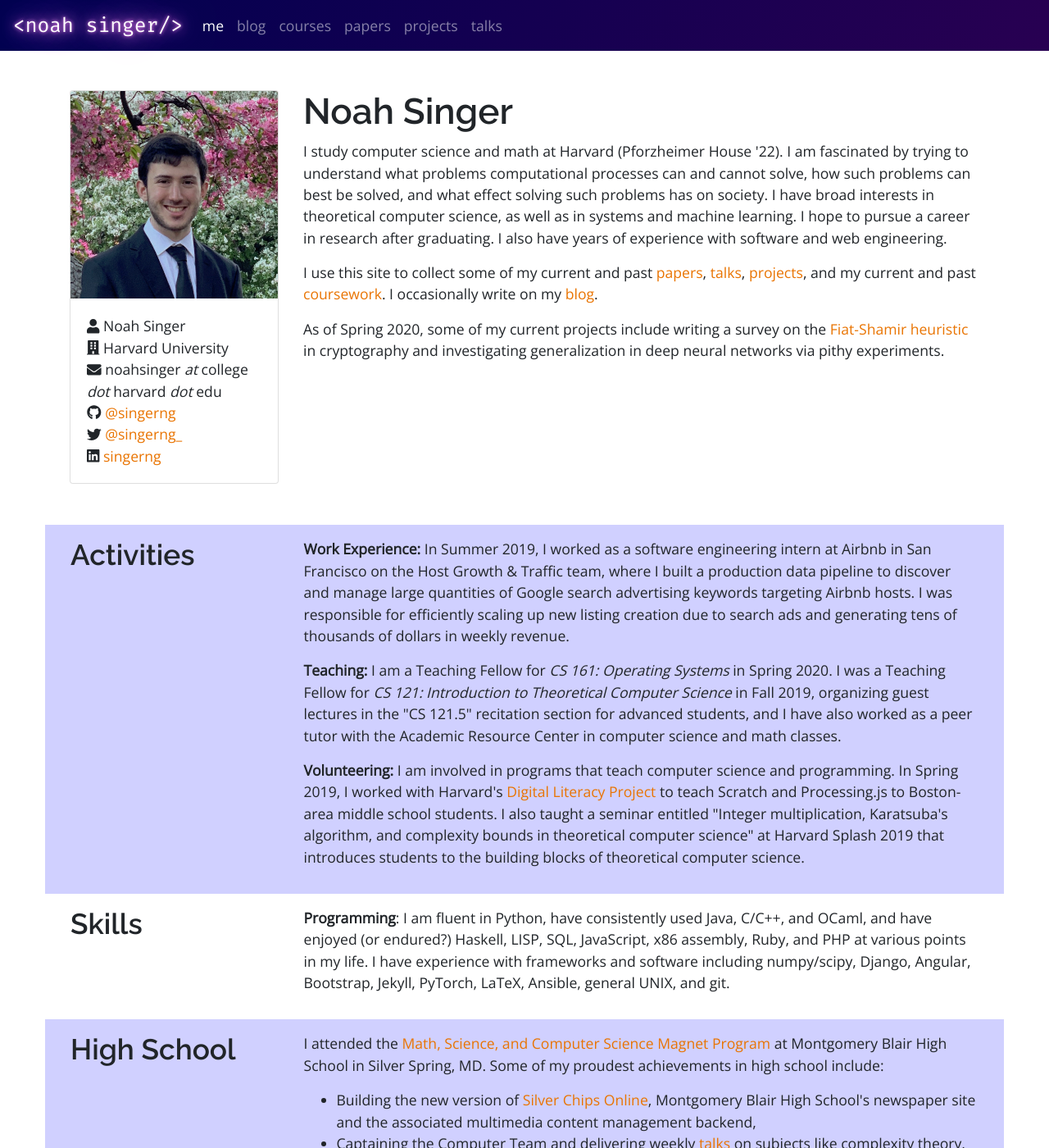
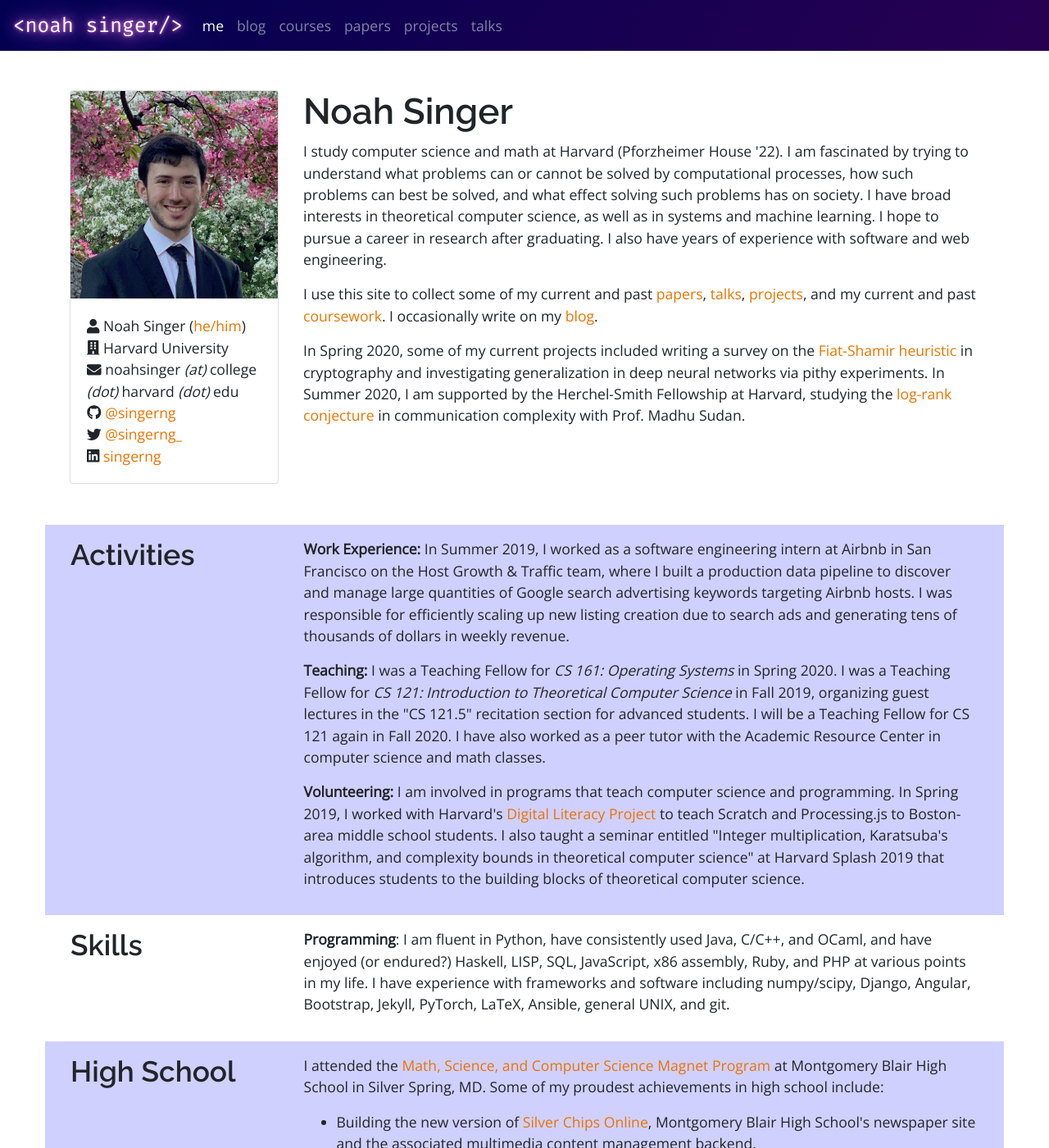
Before and after one commit to singerng/noahsinger.org, a Jekyll site: the page built from index/index.html, in a window 1280 px wide and 1400 px high. Shown: the whole window at 82% size. Built offline with Jekyll 4.4.1, drawn with Linux system fonts in a browser that asks for light colours; nearby versions of some CDN libraries.

Commit message:
updates to homepage

```diff
--- a/index/index.html
+++ b/index/index.html
@@ -10,9 +10,9 @@ layout: default
       <img class="card-img-top" src="/static/images/noahsinger.jpg"/>
       <div class="card-body">
         <div class="card-text">
-          <i class="fas fa-user"></i> Noah Singer<br/>
+          <i class="fas fa-user"></i> Noah Singer (<a href="https://www.mypronouns.org/he-him" target="_blank">he/him</a>)<br/>
           <i class="fas fa-building"></i> Harvard University<br/>
-          <i class="fas fa-envelope"></i> noahsinger <em>at</em> college <em>dot</em> harvard <em>dot</em> edu<br/>
+          <i class="fas fa-envelope"></i> noahsinger <em>(at)</em> college <em>(dot)</em> harvard <em>(dot)</em> edu<br/>
           <i class="fab fa-github"></i> <a href="https://github.com/singerng" target="_blank">@singerng</a> <br/>
           <i class="fab fa-twitter"></i> <a href="https://twitter.com/singerng_" target="_blank">@singerng_</a> <br/>
           <i class="fab fa-linkedin"></i> <a href="https://www.linkedin.com/in/singerng/" target="_blank">singerng</a>
@@ -24,7 +24,7 @@ layout: default
   <div class="col-md-9 mb-4">
     <h1>Noah Singer</h1>
     <p>I study computer science and math at Harvard (Pforzheimer House '22). I am fascinated
-      by trying to understand what problems computational processes can and cannot solve,
+      by trying to understand what problems can or cannot be solved by computational processes,
       how such problems can best be solved, and what effect solving such problems has on society. I have
       broad interests in theoretical computer science, as well as in systems
       and machine learning. I hope to pursue a career in research
@@ -35,10 +35,12 @@ layout: default
       my current and past <a href="/courses">coursework</a>. I occasionally write on my
       <a href="/blog">blog</a>.
 
-    <p>As of Spring 2020, some of my current projects include writing a survey on the
+    <p>In Spring 2020, some of my current projects included writing a survey on the
       <a href="/https://en.wikipedia.org/wiki/Fiat–Shamir_heuristic">Fiat-Shamir heuristic</a>
       in cryptography and investigating generalization in deep neural networks via
-      pithy experiments.</p>
+      pithy experiments. In Summer 2020, I am supported by the Herchel-Smith Fellowship
+      at Harvard, studying the <a href="https://en.wikipedia.org/wiki/Log-rank_conjecture">log-rank
+      conjecture</a> in communication complexity with Prof. Madhu Sudan.</p>
   </div>
 <!--
   <div class="col-md-3">
@@ -67,7 +69,8 @@ layout: default
       In Summer 2019, I worked as a software engineering intern at Airbnb in San Francisco on the Host Growth &amp; Traffic team, where I built a production data pipeline to discover and manage large quantities of Google search advertising keywords targeting Airbnb hosts. I was responsible for efficiently scaling up new listing creation due to search ads and generating tens of thousands of dollars in weekly revenue.</p>
 
       <p><strong>Teaching:</strong>
-      I am a Teaching Fellow for <em>CS 161: Operating Systems</em> in Spring 2020. I was a Teaching Fellow for <em>CS 121: Introduction to Theoretical Computer Science</em> in Fall 2019, organizing guest lectures in the "CS 121.5" recitation section for advanced students, and I have also worked as a peer tutor with the Academic Resource Center in computer science
+      I was a Teaching Fellow for <em>CS 161: Operating Systems</em> in Spring 2020. I was a Teaching Fellow for <em>CS 121: Introduction to Theoretical Computer Science</em> in Fall 2019, organizing guest lectures in the "CS 121.5" recitation section for advanced students. I will be a Teaching Fellow
+      for CS 121 again in Fall 2020. I have also worked as a peer tutor with the Academic Resource Center in computer science
       and math classes.</p>
 
       <p><strong>Volunteering:</strong> I am involved in programs that
```
